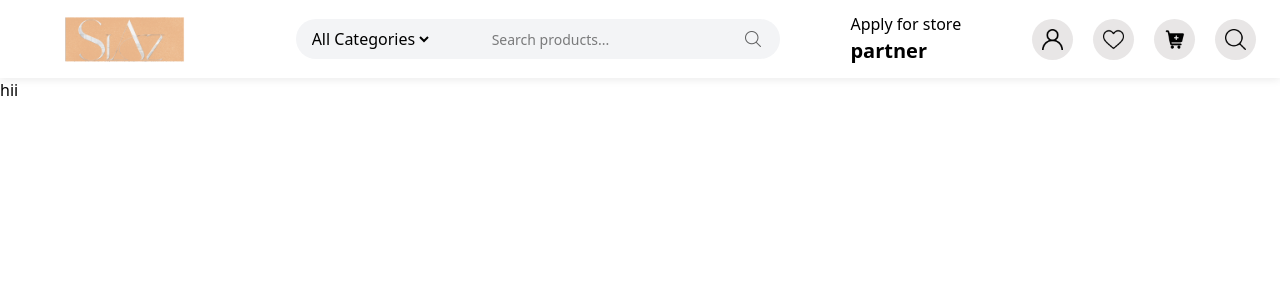
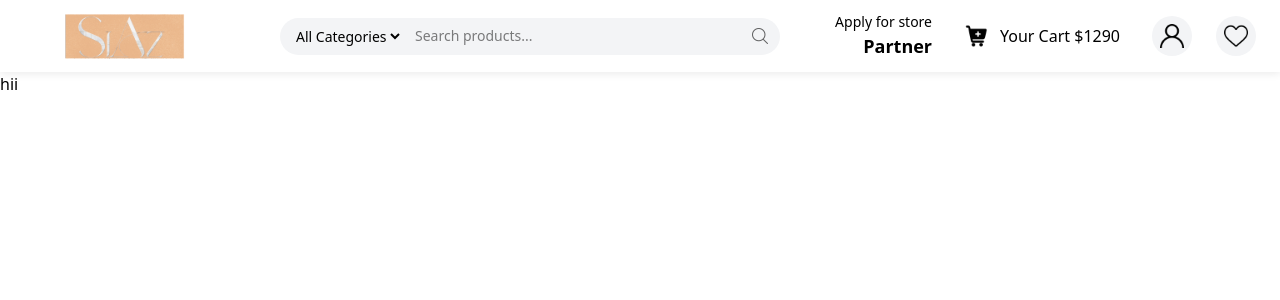
Before and after one commit to bhaktishinde2388/food-mart, a React (Vite) app: page / in a window 1280 px wide. Shown: the top 300 px of the page. Built offline with nearby package versions, Linux system fonts and the light colour scheme.

Commit message:
the add to cart is maked responsive

```diff
--- a/src/components/Navbar/Navbar.css
+++ b/src/components/Navbar/Navbar.css
@@ -1,4 +1,4 @@
-.navbar {
+/* .navbar {
   display: flex;
   align-items: center;
   justify-content: space-between;
@@ -19,8 +19,6 @@
 .nav-icons
 {
     height: 21px;
-    background-color: #e8e6e6;
-    border: 1px solid #fff;
     border-radius: 50%;
     padding: 10px;
-}
+} */
--- a/src/components/Navbar/Navbar.jsx
+++ b/src/components/Navbar/Navbar.jsx
@@ -8,58 +8,58 @@ import searchIcon from "../../assets/icons/search-interface-symbol.png";
 
 function Navbar() {
   return (
-    // logo.................
-    <div className="flex items-center justify-between px-6 py-3 bg-white shadow-[0_2px_8px_rgba(0,0,0,0.08)]">
-      <img src={logo} alt="LOGO" className="h-[45px] cursor-pointer" />
+    <div className="flex flex-col md:flex-row items-center justify-between px-4 md:px-6 py-3 bg-white shadow-[0_2px_8px_rgba(0,0,0,0.08)]">
 
-    {/* search bar */}
+      {/* Logo */}
+      <div className="flex items-center justify-between w-full md:w-auto">
+        <img src={logo} alt="LOGO" className="h-[45px] cursor-pointer" />
 
- <div className="flex items-center bg-gray-100 px-3 py-2 rounded-full w-121 gap-15">
-    <div>
-        <select>
+        {/* Hamburger menu for mobile */}
+        <div className="md:hidden flex items-center gap-4">
+          <img src={userIcon} alt="user" className="h-6 w-6" />
+          <img src={likeIcon} alt="like" className="h-6 w-6" />
+          <img src={addToCartIcon} alt="cart" className="h-6 w-6" />
+        </div>
+      </div>
+
+      {/* Search bar */}
+      <div className="flex items-center bg-gray-100 px-3 py-2 rounded-full w-full md:w-[500px] mt-3 md:mt-0 gap-3">
+        <select className="bg-transparent outline-none text-sm cursor-pointer">
           <option value="All">All Categories</option>
           <option value="Groceries">Groceries</option>
           <option value="Drinks">Drinks</option>
           <option value="Chocolates">Chocolates</option>
         </select>
-     </div>
 
-
-    <div>
         <input
           type="text"
           placeholder="Search products..."
           className="bg-transparent outline-none w-full text-sm"
-          onChange={(e) => onSearch(e.target.value)}
         />
-        </div>
 
-     <div>
-        <img src={searchIcon} alt="search" className="h-4 mr-2 opacity-60" />
-    </div>
+        <img src={searchIcon} alt="search" className="h-4 opacity-60" />
       </div>
 
-      <div><h1>Apply for store <br></br><b style={{fontSize:"20px"}}>partner</b></h1></div>
+      <div className="hidden md:flex items-center gap-6">
+  <div className="text-right">
+    <p className="text-sm">Apply for store</p>
+    <b className="text-lg">Partner</b>
+  </div>
 
-{/* icons...... */}
-      <div className="flex items-center gap-5">
-        <div className="p-[10px] bg-[#e8e6e6] rounded-full cursor-pointer">
-          <img src={userIcon} alt="user" className="h-[21px] w-[21px]" />
-        </div>
+  <div className="flex items-center gap-3 p-2 rounded-full cursor-pointer">
+    <img src={addToCartIcon} alt="cart" className="h-6 w-6 block" />
+    <span className="hidden md:inline">Your Cart $1290</span>
+  </div>
 
-        <div className="p-[10px] bg-[#e8e6e6] rounded-full cursor-pointer">
-          <img src={likeIcon} alt="like" className="h-[21px] w-[21px]" />
-        </div>
+  <div className="p-2 bg-gray-100 rounded-full cursor-pointer">
+    <img src={userIcon} alt="user" className="h-6 w-6" />
+  </div>
 
-        <div className="p-[10px] bg-[#e8e6e6] rounded-full cursor-pointer">
-          <img src={addToCartIcon} alt="add to cart" className="h-[21px] w-[21px]" />
-        </div>
+  <div className="p-2 bg-gray-100 rounded-full cursor-pointer">
+    <img src={likeIcon} alt="like" className="h-6 w-6" />
+  </div>
+</div>
 
-        <div className="p-[10px] bg-[#e8e6e6] rounded-full cursor-pointer">
-          <img src={searchIcon} alt="search" className="h-[21px] w-[21px]" />
-        </div>
-
-      </div>
     </div>
   );
 }
```
